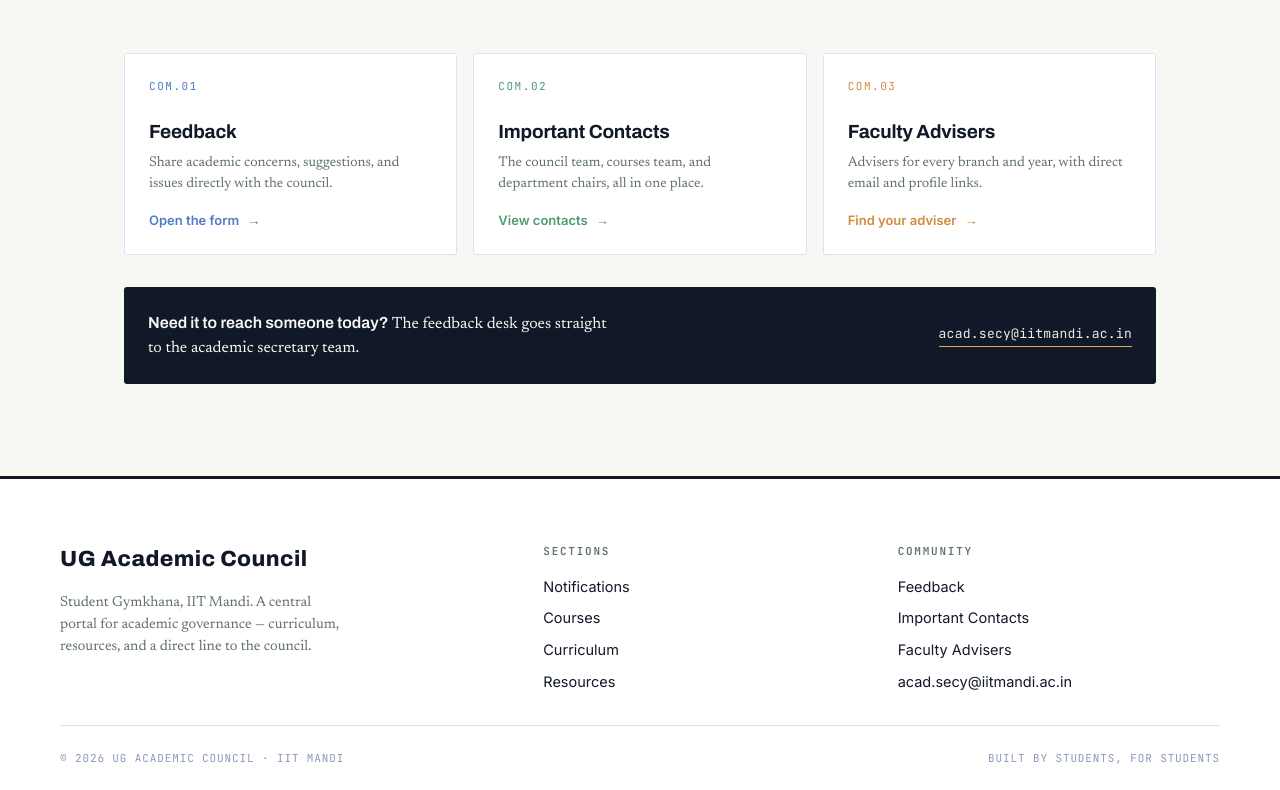
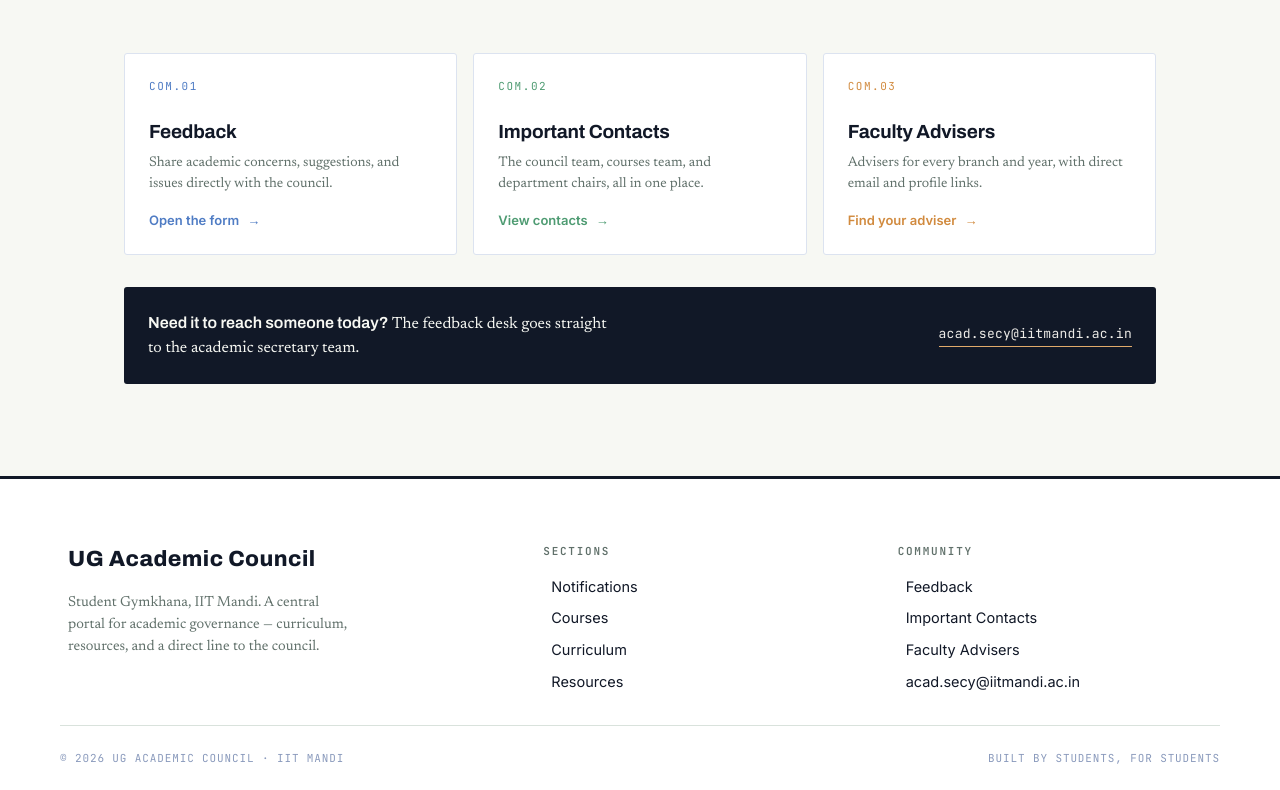
Before and after one commit to manomaytyagi/UGAC--Website-Frontend, a React (Vite) app: page / in a window 1280 px wide. Shown: the part 3301-4091 px from the top of the page. Built offline with nearby package versions, Linux system fonts and the light colour scheme; no server answers.

Commit message:
v1.5.4.1 Fix footer

```diff
--- a/src/styles/Homepage.css
+++ b/src/styles/Homepage.css
@@ -115,8 +115,7 @@
 .nav__ham[aria-expanded="true"] .nav__ham-line{opacity:0}
 
 /* Mobile drawer */
-body.menu-open{overflow:hidden}
-.mobile-menu{position:fixed;inset:0;z-index:80;background:var(--cream);
+.mobile-menu{position:fixed;inset:0;z-index:60;background:var(--cream);
   padding:calc(64px + var(--s6)) var(--edge) var(--s7);
   display:flex;flex-direction:column;overflow-y:auto;
   visibility:hidden;opacity:0;transform:translateY(-6px);
@@ -262,10 +261,11 @@
 /* ============ FOOTER ============ */
 .foot{border-top:3px solid var(--ink);background:var(--white)}
 .foot__in{padding:var(--s8) 0 var(--s6);display:grid;grid-template-columns:1.4fr 1fr 1fr;gap:var(--s6)}
+.foot__brand{padding-left:var(--s2)}
 .foot__brand .brand__mark{font-size:22px}
 .foot__brand p{font-family:var(--f-read);font-size:14.5px;color:var(--muted);margin-top:var(--s4);max-width:34ch}
 .foot h4{font-family:var(--f-mono);font-size:11px;letter-spacing:.16em;text-transform:uppercase;color:var(--muted);margin-bottom:var(--s4)}
-.foot__links{display:flex;flex-direction:column;gap:10px}
+.foot__links{display:flex;flex-direction:column;gap:10px;padding-left:var(--s2)}
 .foot__links a{font-size:14.5px;color:var(--ink);width:fit-content;transition:color .2s}
 .foot__links a:hover{color:var(--ink)}
 .foot__bar{border-top:1px solid var(--line);padding:var(--s5) 0;display:flex;justify-content:space-between;gap:var(--s4);flex-wrap:wrap;font-family:var(--f-mono);font-size:11px;letter-spacing:.08em;color:var(--faint)}
```
